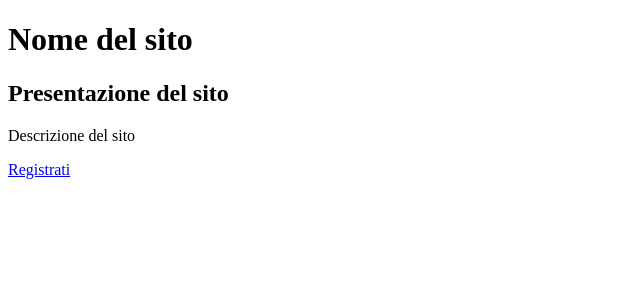
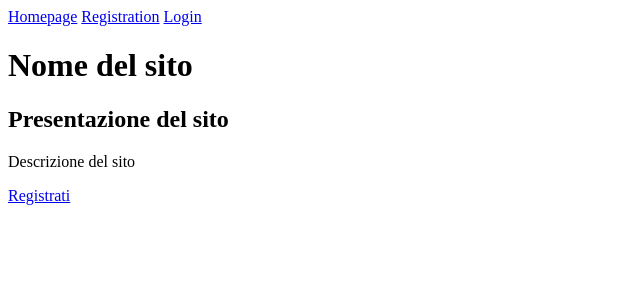
Before and after one commit to LorisPrataiolo/WebDesign, a PHP site: page / in a window 1280 px wide. Shown: the top 300 px of the page, without its empty margins (0-640 px from the left). Run offline with PHP 8.4, Linux system fonts and the light colour scheme.

Commit message:
small change

```diff
--- a/index.php
+++ b/index.php
@@ -6,9 +6,17 @@
     <title>Autenticazione</title>
 </head>
 <body>
+
+    <nav>
+        <a href="./index.php">Homepage</a>
+        <a href="./php/registrationForm.php">Registration</a>
+        <a href="./php/loginForm.php">Login</a>
+    </nav>
+
     <header>
         <h1>Nome del sito</h1>
     </header>
+
     <main>
         <section>
             <h2> Presentazione del sito </h2>
@@ -16,5 +24,6 @@
             <a href="./php/registrationForm.php">Registrati</a>
         </section>
     <main>
+
 </body>
 </html>
```
